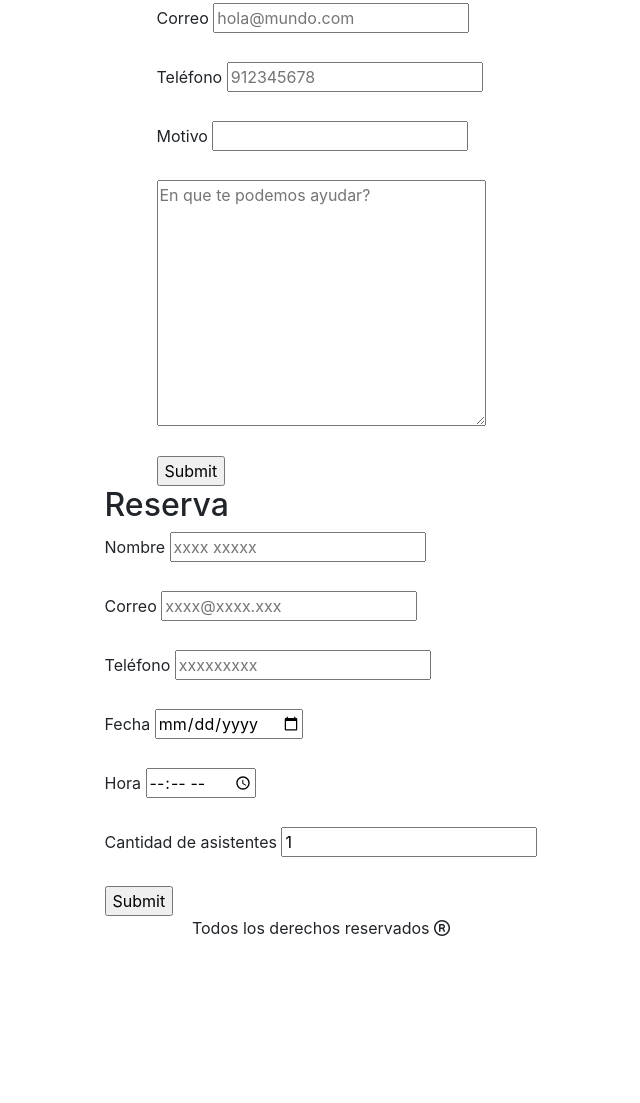
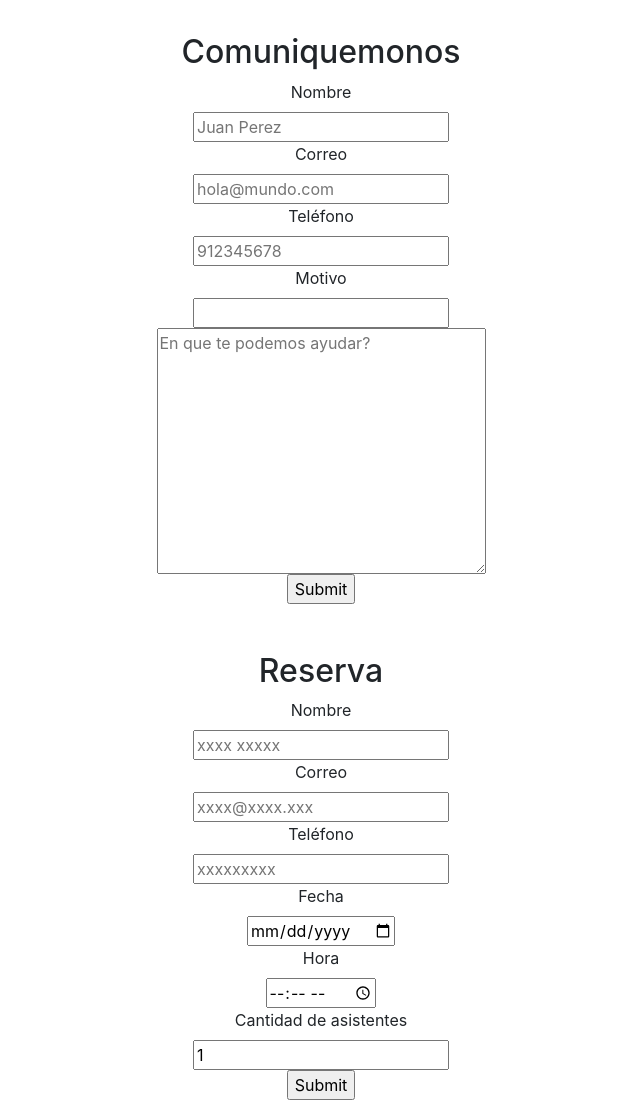
Before and after one commit to payasoex/webpage_nimrodel, a plain HTML site: page index.html in a window 1280 px wide. Shown: the part 669-1772 px from the top of the page, without its empty margins (319-959 px from the left). Before the commit the page ends 1625 px from the top, so only its background shows below. Drawn offline with nearby package versions, Linux system fonts and the light colour scheme.

Commit message:
Add margin and padding

```diff
--- a/index.html
+++ b/index.html
@@ -15,7 +15,7 @@
 </head>
 <body>
     <div>
-        <header>
+        <header class="mb-5">
             <nav class="navbar navbar-expand-md navbar-light bg-light h-100">
                 <a class="navbar-brand" href="#">
                     <img src="./assets/img/n.png" width="40" height="40" alt=""Logo Nimrodel Pub Restaurant">
@@ -36,8 +36,8 @@
         <main>
             <section id="destacados" class="d-flex flex-column justify-content-center align-items-center">
                 <h1>Nimrodel Pub Restaurant</h1>
-                <h2>Desacados de la semana</h2>
-                <div class="card-deck row-cols-md-2">
+                <h2 class="mt-4 mb-4">Desacados de la semana</h2>
+                <div class="card-deck row-cols-md-2 mb-5">
                     <div class="card" style="width: 18rem;">
                         <img class="card-img-top" style="height: 65%;" src="./assets/img/bebidas.png" alt="bebidas surtidas">
                         <div class="card-body">
@@ -61,40 +61,44 @@
                     </div>
                 </div>
             </section>
-            <section id="comuniquemonos" class="container-fluid d-flex justify-content-center">
-                <form action="" method="get" class="d-none d-sm-block">
+            <section id="comuniquemonos" class="d-flex justify-content-center mb-5">
+                <div class="d-none d-sm-block">
+                    <form action="" method="get" class="d-flex flex-column align-items-center">
                         <h2>Comuniquemonos</h2>
                         <label for="nombre">Nombre</label>
-                    <input type="text" name="nombre" id="nombre" placeholder="Juan Perez" required><br><br>
+                        <input type="text" name="nombre" id="nombre" placeholder="Juan Perez" required>
                         <label for="email">Correo</label>
-                    <input type="email" name="email" id="email" placeholder="hola@mundo.com" pattern="^[a-zA-Z0-9]+(?:\.[a-zA-Z0-9]+)*@[a-zA-Z0-9]+(?:\.[a-zA-Z0-9]+)*$" required><br><br>
+                        <input type="email" name="email" id="email" placeholder="hola@mundo.com" pattern="^[a-zA-Z0-9]+(?:\.[a-zA-Z0-9]+)*@[a-zA-Z0-9]+(?:\.[a-zA-Z0-9]+)*$" required>
                         <label for="telefono">Teléfono</label>
-                    <input type="text" name="telefono" id="telefono" placeholder="912345678" pattern="^[0-9]{9}$" required><br><br>
+                        <input type="text" name="telefono" id="telefono" placeholder="912345678" pattern="^[0-9]{9}$" required>
                         <label for="motivo">Motivo</label>
-                    <input type="text" name="motivo" id="motivo" pattern="[a-zA-Z ]{2,254}" required><br><br>
-                    <textarea name="asunto" id="asunto" cols="30" rows="10" placeholder="En que te podemos ayudar?" required></textarea><br><br>
+                        <input type="text" name="motivo" id="motivo" pattern="[a-zA-Z ]{2,254}" required>
+                        <textarea name="asunto" id="asunto" cols="30" rows="10" placeholder="En que te podemos ayudar?" required></textarea>
                         <input type="submit">
                     </form>
+                </div>
             </section>
-            <section id="reserva" class="container d-flex justify-content-center">
-                <form action="" method="get" class="d-none d-sm-block">
+            <section id="reserva" class="d-flex justify-content-center">
+                <div class="d-none d-sm-block">
+                    <form action="" method="get" class="d-flex flex-column align-items-center">
                         <h2>Reserva</h2>
                         <label for="nombre_reserva">Nombre</label>
-                    <input type="text" name="nombre_reserva" id="nombre_reserva" placeholder="xxxx xxxxx" required><br><br>
+                        <input type="text" name="nombre_reserva" id="nombre_reserva" placeholder="xxxx xxxxx" required>
                         <label for="email_reserva">Correo</label>
-                    <input type="email" name="email_reserva" id="email_reserva" placeholder="xxxx@xxxx.xxx" pattern="^[a-zA-Z0-9]+(?:\.[a-zA-Z0-9]+)*@[a-zA-Z0-9]+(?:\.[a-zA-Z0-9]+)*$" required><br><br>
+                        <input type="email" name="email_reserva" id="email_reserva" placeholder="xxxx@xxxx.xxx" pattern="^[a-zA-Z0-9]+(?:\.[a-zA-Z0-9]+)*@[a-zA-Z0-9]+(?:\.[a-zA-Z0-9]+)*$" required>
                         <label for="telefono_reserva">Teléfono</label>
-                    <input type="text" name="telefono_reserva" id="telefono_reserva" placeholder="xxxxxxxxx" pattern="^[0-9]{9}$" required><br><br>
+                        <input type="text" name="telefono_reserva" id="telefono_reserva" placeholder="xxxxxxxxx" pattern="^[0-9]{9}$" required>
                         <label for="fecha_reserva">Fecha</label>
-                    <input type="date" name="fecha_reserva" id="fecha_reserva"><br><br>
+                        <input type="date" name="fecha_reserva" id="fecha_reserva">
                         <label for="hora_reserva">Hora</label>
-                    <input type="time" name="hora_reserva" id="hora_reserva"><br><br>
+                        <input type="time" name="hora_reserva" id="hora_reserva">
                         <label for="asistentes_reserva">Cantidad de asistentes</label>
-                    <input type="number" pattern="^[0-9]*$" name="asistentes" id="asistentes_reserva" value="1"><br><br>
+                        <input type="number" pattern="^[0-9]*$" name="asistentes" id="asistentes_reserva" value="1">
                         <input type="submit">
                     </form>
+                </div>
             </section>
-            <footer class="d-flex justify-content-center">
+            <footer class="d-flex justify-content-center mt-4 p-4 bg-dark text-light">
                 <p>Todos los derechos reservados <i class="fa-regular fa-registered"></i></p>
             </footer>
         </main>
```
Lines whose indentation alone changed are shown as unchanged.
